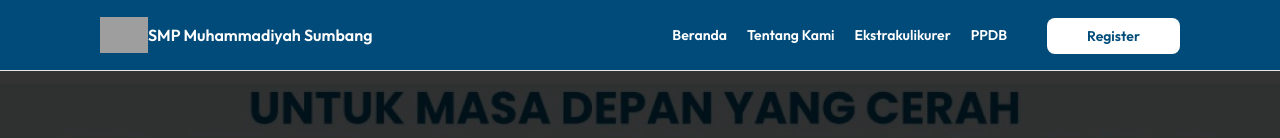
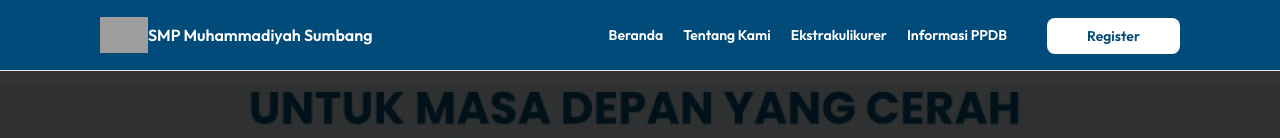
Before and after one commit to Gindadwi/PPDB-SMPMuhSumbang, a React (Vite) app: page / in a window 1280 px wide. Shown: the top 138 px of the page. Built offline with nearby package versions, Linux system fonts and the light colour scheme; no server answers; grey boxes are pictures that could not be loaded.

Commit message:
Perbaikan nav

```diff
--- a/src/App.jsx
+++ b/src/App.jsx
@@ -21,8 +21,8 @@ function App() {
           <Routes>
             <Route path='/' element={<Home />} />
             <Route path='/formpendaftaran' element={<FormPendaftaran />} />
-            <Route path='/informasippdb' element={<InformasiPPDB/>} />
-            <Route path='/tentangKami' element={<TentangKami />} />
+            <Route path='/informasippdb' element={<InformasiPPDB />} />
+            <Route path='/TentangKami' element={<TentangKami />} />
           </Routes>
         </div>
         <Footer />
--- a/src/component/navbar.jsx
+++ b/src/component/navbar.jsx
@@ -82,9 +82,9 @@ export default function Navbar() {
                             {/* Navigasi untuk desktop, disembunyikan pada layar kecil */}
                             <nav className='hidden md:flex flex-row gap-5'>
                                 <a href="/" className='text-white font-outfit text-sm'>Beranda</a>
-                                <a href="/tentangKami" className='text-white font-outfit text-sm'>Tentang Kami</a>
+                                <a href="/TentangKami" className='text-white font-outfit text-sm'>Tentang Kami</a>
                                 <a href="#" className='text-white font-outfit text-sm'>Ekstrakulikurer</a>
-                                <a href="/informasippdb" className='text-white font-outfit text-sm'>PPDB</a>
+                                <a href="/informasippdb" className='text-white font-outfit text-sm'>Informasi PPDB</a>
                             </nav>
 
                             <div>
```
